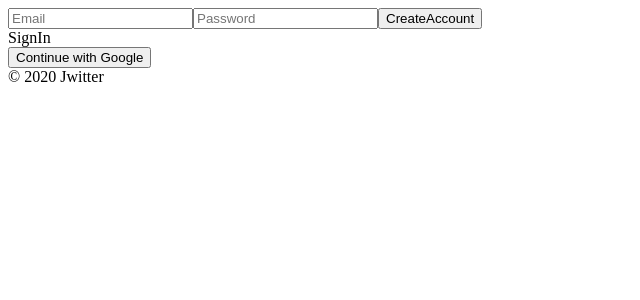
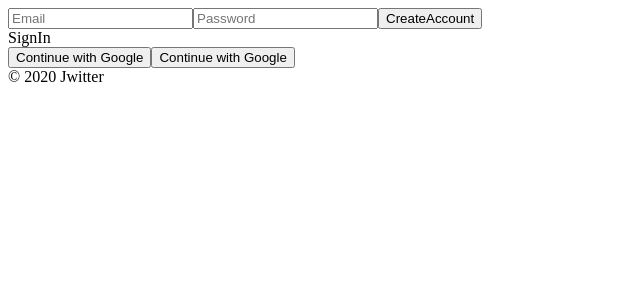
Before and after one commit to JEONG-JIHWAN/Twitter-clone, a React (Create React App) app: page /#/ in a window 1280 px wide. Shown: the top 300 px of the page, without its empty margins (0-640 px from the left). Built offline with nearby package versions, Linux system fonts and the light colour scheme; no server answers.

Commit message:
Social LogIn & Log out

```diff
--- /dev/null
+++ b/src/components/Navigation.js
@@ -0,0 +1,17 @@
+import React from "react";
+import {Link} from "react-router-dom";
+
+const Navigation = () => (
+<nav>
+    <ul>
+        <li>
+            <Link to="/">Home</Link>
+        </li>
+        <li>
+            <Link to="/profile">Profile</Link>
+        </li>
+    </ul>
+</nav>
+)
+
+export default Navigation
--- a/src/components/Router.js
+++ b/src/components/Router.js
@@ -2,20 +2,27 @@ import React from "react";
 import {HashRouter as Router, Route, Switch } from "react-router-dom";
 import Auth from "../routes/Auth";
 import Home from "../routes/Home";
+import Profile from "../routes/Profile";
+import Navigation from "components/Navigation"
 
 const AppRouter = ({isLoggedIn})=>{
     return(
         <Router>
+            {isLoggedIn && <Navigation />}
             <Switch>
                 {isLoggedIn ?
                 <>
                 <Route exact path='/'>
                     <Home/>
                 </Route>
+                <Route exact path='/profile'>
+                    <Profile/>
+                </Route>
                 </>:
                 <Route exact path='/'>
                     <Auth/>
-                </Route>}
+                </Route>
+                }
 
             </Switch>
         </Router>
--- a/src/fbase.js
+++ b/src/fbase.js
@@ -14,4 +14,5 @@ const firebaseConfig = {
 // Initialize Firebase
 firebase.initializeApp(firebaseConfig);
 
+export const firebaseInstance = firebase;
 export const authService = firebase.auth();
--- a/src/routes/Auth.js
+++ b/src/routes/Auth.js
@@ -1,4 +1,4 @@
-import { authService } from "fbase";
+import { firebaseInstance, authService } from "fbase";
 import React, {useState} from "react";
 
 const Auth = () => {
@@ -36,6 +36,17 @@ const Auth = () => {
 
     const toggleAccount = () => setNewAccount((prev) => !prev)
 
+    const onSocialClick = async (event) => {
+        const {target: {name}} = event;
+        let provider;
+        if (name === "google"){
+            provider = new firebaseInstance.auth.GoogleAuthProvider();
+        }else if (name === "github"){
+            provider = new firebaseInstance.auth.GithubAuthProvider();
+        }
+        const data = await authService.signInWithPopup(provider);
+        console.log(data);
+    };
     return(
     <div>
         <form onSubmit={onSubmit}>
@@ -57,7 +68,8 @@ const Auth = () => {
         </form>
         <span onClick={toggleAccount}>{newAccount ? 'SignIn' : "Create Account"}</span>
     <div>
-        <button>Continue with Google</button>
+        <button onClick={onSocialClick} name="goggle">Continue with Google</button>
+        <button onClick={onSocialClick} name="github">Continue with Google</button>
     </div>
     </div>
 
--- a/src/routes/Profile.js
+++ b/src/routes/Profile.js
@@ -1,4 +1,16 @@
+import { authService } from "fbase";
 import React from "react";
+import { useHistory } from "react-router-dom";
 
-const Profile = () => <span>Profile</span>
-export default Profile;
+export default () => {
+    const history = useHistory();
+    const onLogoutClick = () => {
+        authService.signOut();
+        history.push('/');
+    }
+    return (
+        <>
+        <buttton onClick={onLogoutClick}>Log out</buttton>
+        </>
+    )
+}
```
